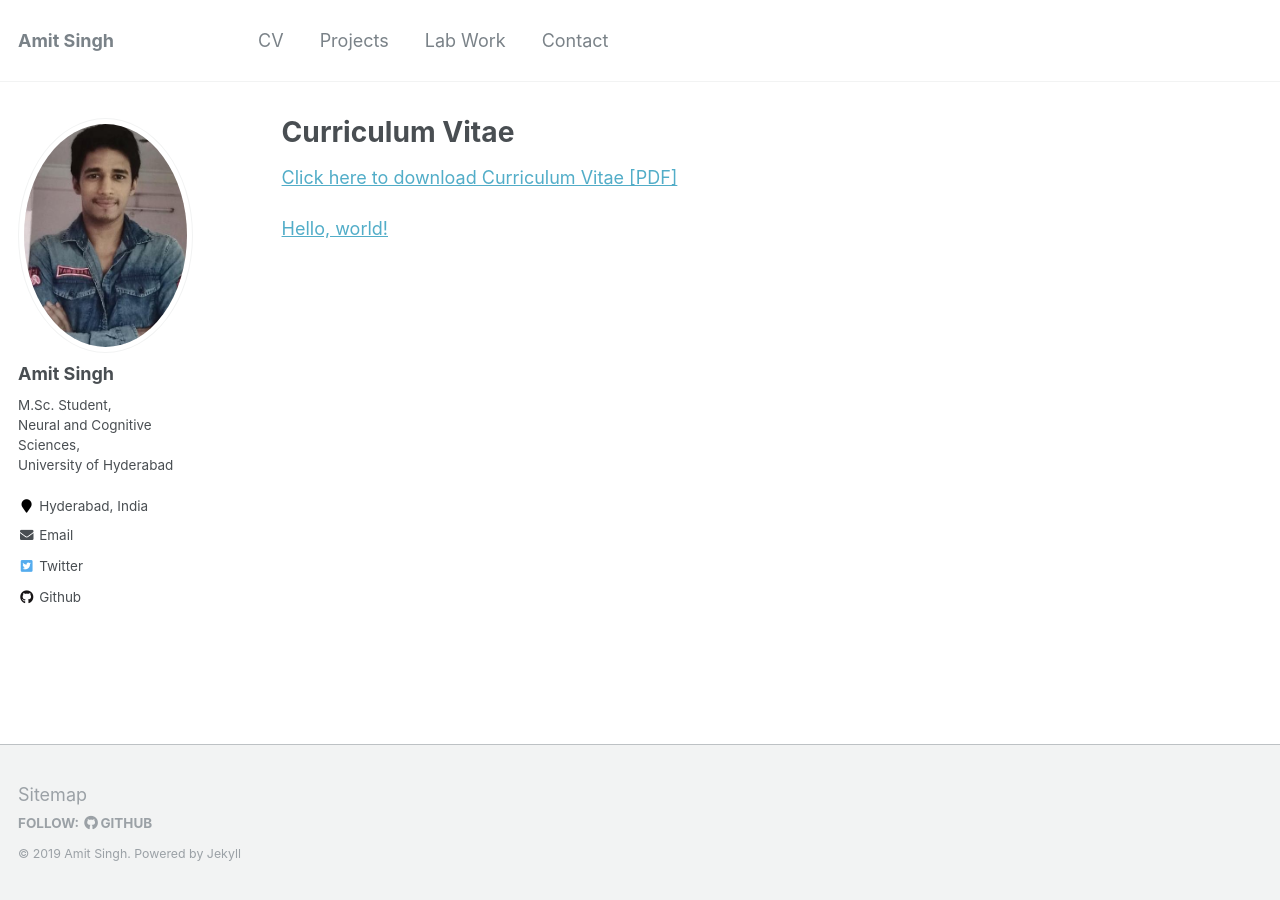
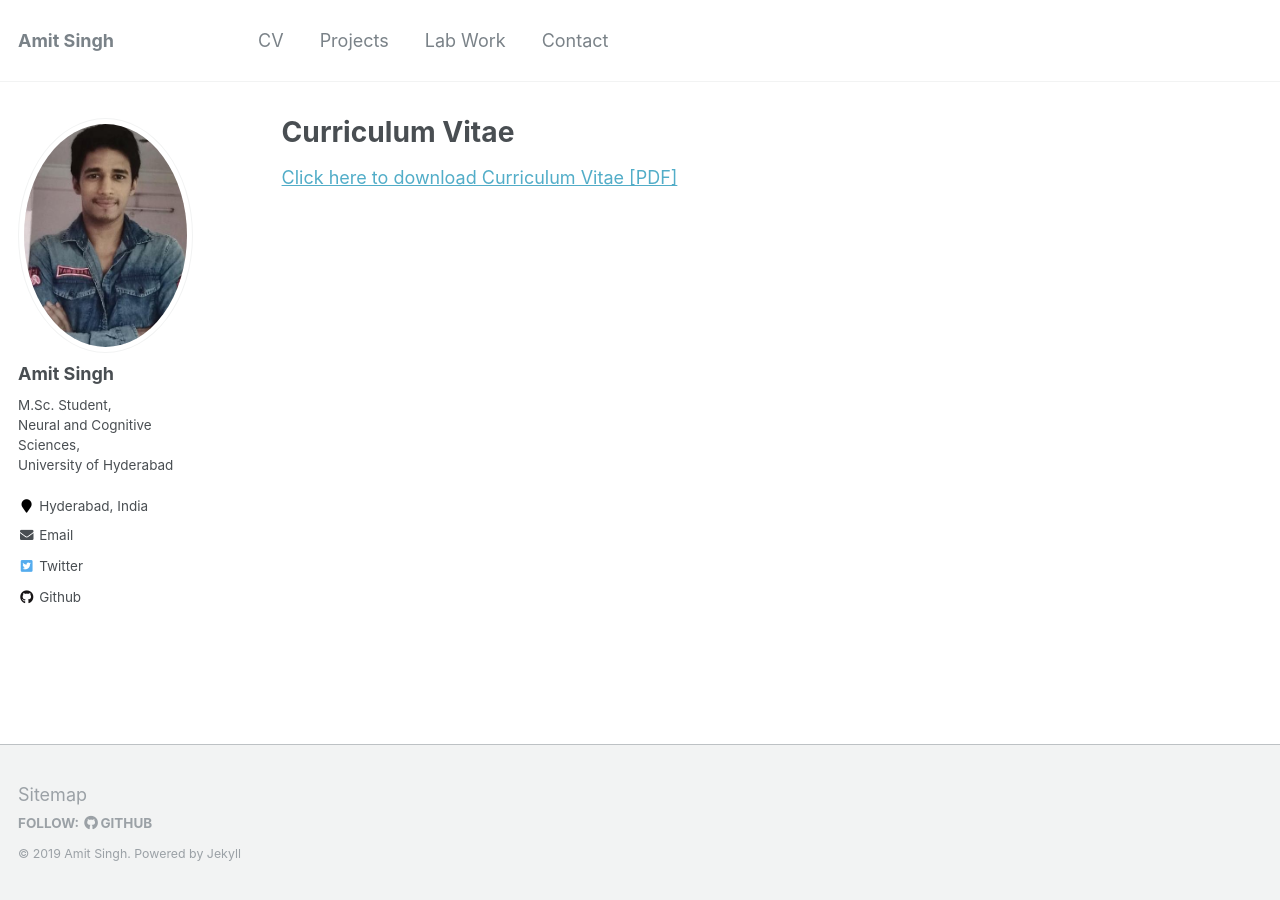
Before and after one commit to amits1ngh/amits1ngh.github.io, a Jekyll site: the page built from _pages/cv.md, in a window 1280 px wide. Built offline with Jekyll 4.4.1, drawn with Linux system fonts in a browser that asks for light colours.

Commit message:
Update cv.md

```diff
--- a/_pages/cv.md
+++ b/_pages/cv.md
@@ -6,6 +6,5 @@ author_profile: true
 redirect_from:
   - /resume
 ---
-[Click here to download Curriculum Vitae [PDF]](https://drive.google.com/file/d/1KmYFLVg5J_q_quiw-tHBV1dDv9px6c9B/view?usp=sharing)
 
-<a href="http://example.com/" target="_blank">Hello, world!</a>
+<a href="https://drive.google.com/file/d/1KmYFLVg5J_q_quiw-tHBV1dDv9px6c9B/view?usp=sharing" target="_blank">Click here to download Curriculum Vitae [PDF]</a>
```
